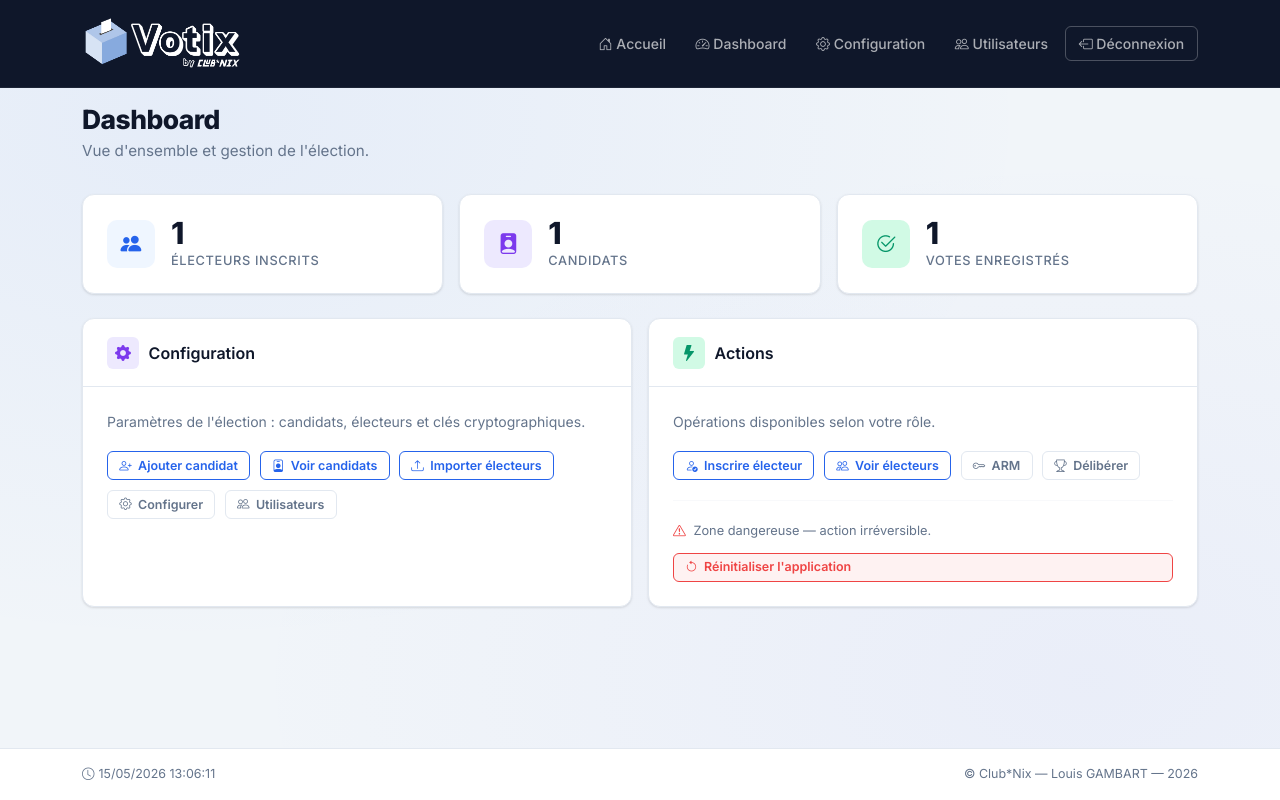
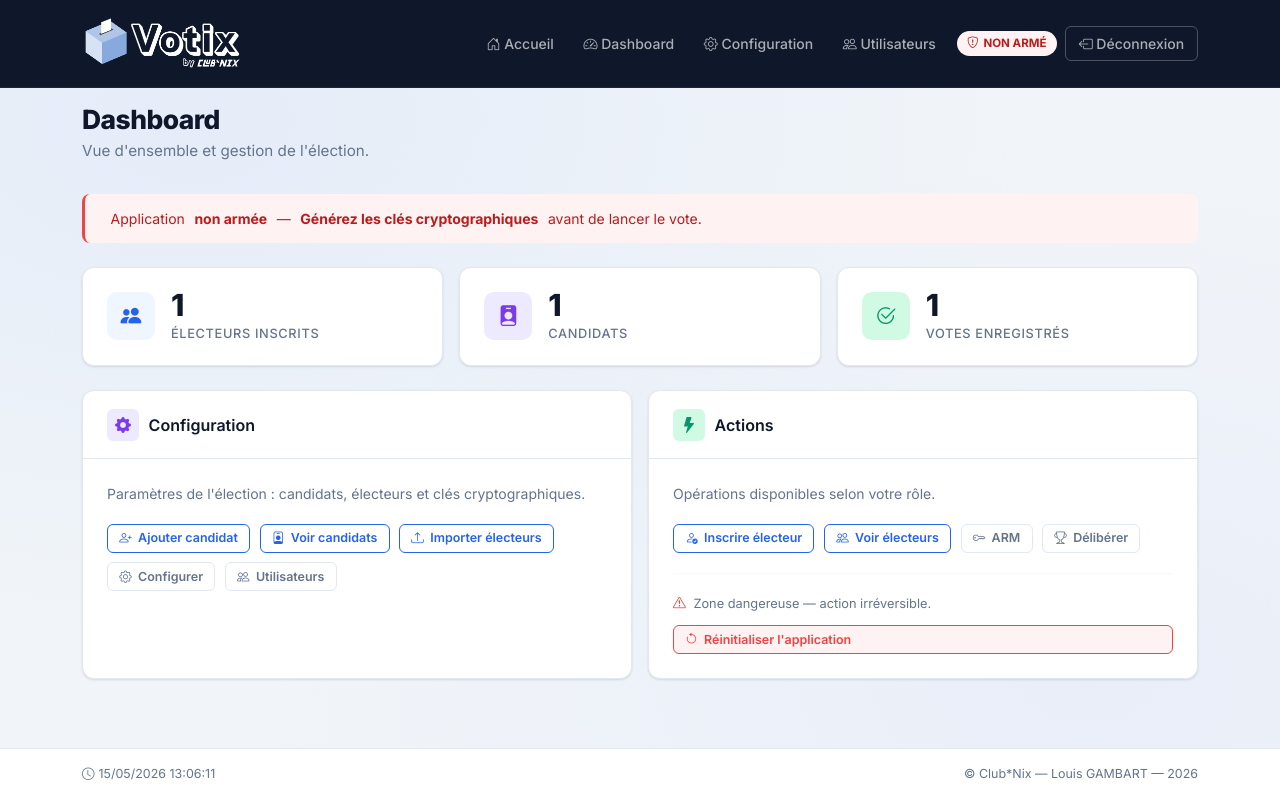
Before and after one commit to ClubNix/Votix, a Flask app: page /dashboard in a window 1280 px wide. Run offline with Flask 3, Linux system fonts and the light colour scheme; a user stored in the database is signed in; tables that the repository leaves empty hold one stand-in row (values such as "Sample post"); parts of the project's set-up code (start-up, migrations or seed data) failed here and were passed over; some libraries are stand-ins or nearby versions.

Commit message:
set admin test email as first admin user create
update ui to see dashboard button for technician role

add possiblity to resend manually the link mail in case of voter doesn't receive it

add is armed indicator

```diff
--- a/app/__init__.py
+++ b/app/__init__.py
@@ -77,4 +77,9 @@ def create_app():
     app.register_blueprint(votix)
     app.register_blueprint(configure_bp)
 
+    @app.context_processor
+    def inject_globals():
+        pubkey_path = os.path.join(os.path.dirname(__file__), 'var', 'pubkey.pem')
+        return {'is_armed': os.path.isfile(pubkey_path)}
+
     return app
--- a/app/blueprints/mail_sender.py
+++ b/app/blueprints/mail_sender.py
@@ -9,7 +9,7 @@ from datetime import datetime
 from zoneinfo import ZoneInfo
 
 from app import db
-from ..models import Voter
+from ..models import Voter, User
 
 import os
 import ssl
@@ -188,6 +188,7 @@ def send_admin_test_email():
 
     subject = "[Votix] Email de test — récapitulatif de configuration"
     content = env.get_template('admin-test.html').render(ctx)
-    admin_email = cfg.get('ADMIN_EMAIL', '')
+    admin = User.query.filter_by(role='admin').first()
+    admin_email = admin.email if admin else ''
     send_email(subject, content, admin_email, mime='plain')
     email_logger.info(f"Test email sent to {admin_email}")
--- a/app/blueprints/votix.py
+++ b/app/blueprints/votix.py
@@ -131,6 +131,7 @@ def voters_list():
     all_voters = VoterModel.query.order_by(VoterModel.last_name, VoterModel.first_name).all()
     safe_voters = [
         {
+            'id':              v.id,
             'last_name':       v.last_name,
             'first_name':      v.first_name,
             'email':           v.email,
@@ -141,6 +142,20 @@ def voters_list():
         for v in all_voters
     ]
     return render_template('voters.html', voters=safe_voters)
+
+
+@votix.route('/voters/<int:voter_id>/send-link', methods=['POST'])
+@login_required
+@technician_required
+def send_voter_link(voter_id):
+    from ..models import Voter as VoterModel
+    voter = VoterModel.query.get_or_404(voter_id)
+    try:
+        send_link_email(voter)
+        flash(f'Lien de vote envoyé à {voter.email}.', 'success')
+    except Exception as e:
+        flash(f'Erreur lors de l\'envoi à {voter.email} : {e}', 'danger')
+    return redirect(url_for('votix.voters_list'))
 
 
 @votix.route('/candidates')
--- a/app/templates/base.html
+++ b/app/templates/base.html
@@ -26,12 +26,14 @@
                         <i class="bi bi-house-door"></i> Accueil
                     </a>
                 </li>
-                {% if current_user.is_authenticated and current_user.role == 'admin' %}
+                {% if current_user.is_authenticated and current_user.role in ('admin', 'technician') %}
                 <li class="nav-item">
                     <a class="nav-link" href="{{ url_for('admin.dashboard') }}">
                         <i class="bi bi-speedometer2"></i> Dashboard
                     </a>
                 </li>
+                {% endif %}
+                {% if current_user.is_authenticated and current_user.role == 'admin' %}
                 <li class="nav-item">
                     <a class="nav-link" href="{{ url_for('configure.configure') }}">
                         <i class="bi bi-gear"></i> Configuration
@@ -41,6 +43,23 @@
                     <a class="nav-link" href="{{ url_for('admin.users') }}">
                         <i class="bi bi-people"></i> Utilisateurs
                     </a>
+                </li>
+                {% endif %}
+                {% if current_user.is_authenticated and current_user.role in ('admin', 'technician') %}
+                <li class="nav-item d-flex align-items-center" style="padding:0 .25rem;">
+                    {% if is_armed %}
+                    <span style="font-size:.72rem;font-weight:700;padding:.22rem .65rem;border-radius:99px;background:#d1fae5;color:#065f46;display:inline-flex;align-items:center;gap:.3rem;">
+                        <i class="bi bi-shield-check"></i> ARMÉ
+                    </span>
+                    {% elif current_user.role == 'admin' %}
+                    <a href="{{ url_for('admin.arm') }}" style="font-size:.72rem;font-weight:700;padding:.22rem .65rem;border-radius:99px;background:#fef2f2;color:#b91c1c;display:inline-flex;align-items:center;gap:.3rem;">
+                        <i class="bi bi-shield-exclamation"></i> NON ARMÉ
+                    </a>
+                    {% else %}
+                    <span style="font-size:.72rem;font-weight:700;padding:.22rem .65rem;border-radius:99px;background:#fef2f2;color:#b91c1c;display:inline-flex;align-items:center;gap:.3rem;">
+                        <i class="bi bi-shield-exclamation"></i> NON ARMÉ
+                    </span>
+                    {% endif %}
                 </li>
                 {% endif %}
                 {% if not current_user.is_authenticated %}
--- a/app/templates/dashboard.html
+++ b/app/templates/dashboard.html
@@ -15,6 +15,21 @@
     </div>
     {% endif %}
 {% endwith %}
+
+<!-- ARM status -->
+<div class="alert {% if is_armed %}alert-success{% else %}alert-danger{% endif %}" style="margin-bottom:1.5rem;">
+    <i class="bi bi-{% if is_armed %}shield-check-fill{% else %}shield-exclamation-fill{% endif %}"></i>
+    {% if is_armed %}
+        Application <strong>armée</strong> — La clé publique RSA est en place, le système est prêt pour le vote.
+    {% else %}
+        Application <strong>non armée</strong> —
+        {% if current_user.role == 'admin' %}
+            <a href="{{ url_for('admin.arm') }}" style="color:inherit;font-weight:700;">Générez les clés cryptographiques</a> avant de lancer le vote.
+        {% else %}
+            Contactez un administrateur pour armer le système avant le vote.
+        {% endif %}
+    {% endif %}
+</div>
 
 <!-- Statistics -->
 <div class="row g-3 mb-4">
```
Also changed, not shown: app/blueprints/configure.py (+8 -3 lines), app/templates/voters.html (+8 -0 lines).
